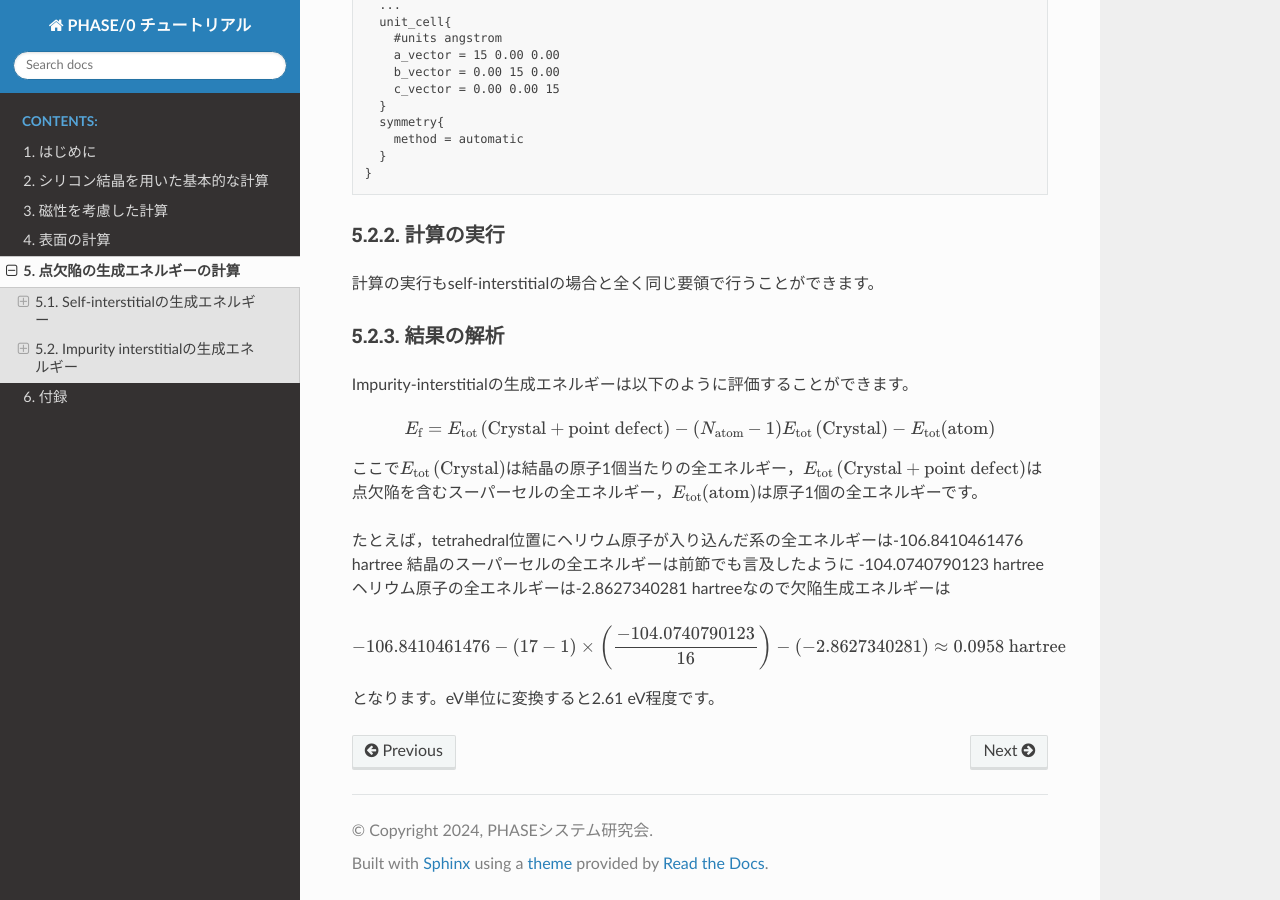
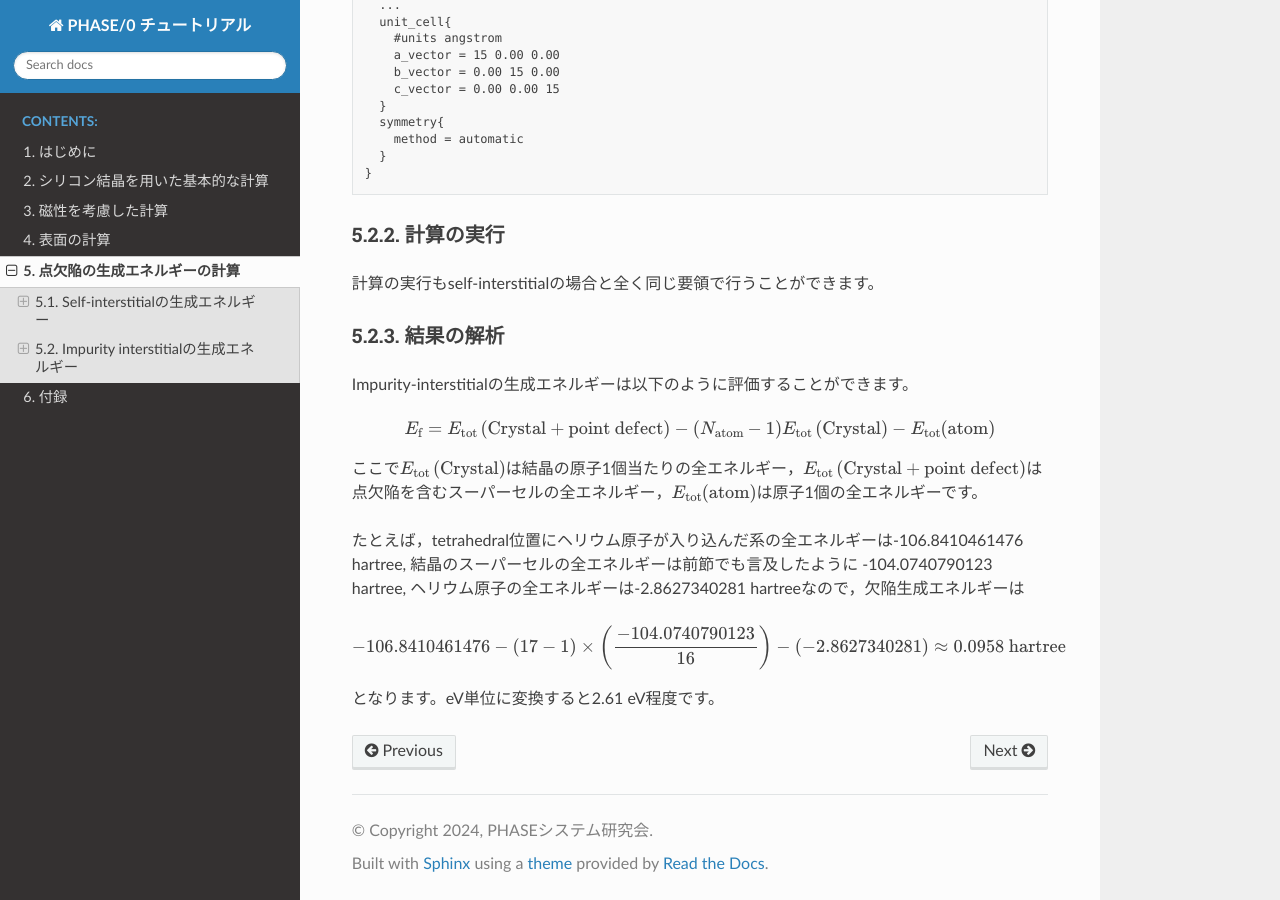
Before and after one commit to Materials-Science-Software-Consortium/phase0_tutorial_wsl, a Sphinx documentation site: the page built from source/defect.rst, in a window 1280 px wide and 900 px high, scrolled down 3125 px. Built offline with Sphinx 7.4.7 and the Read the Docs theme 2.0.0, drawn with Linux system fonts in a browser that asks for light colours.

Commit message:
欠陥の例題を少し修正

```diff
--- a/source/defect.rst
+++ b/source/defect.rst
@@ -144,7 +144,7 @@ Impurity-interstitialの生成エネルギーは以下のように評価する
 
 ここで\ :math:`E_{\text{tot}}\left( \text{Crystal} \right)`\ は結晶の原子1個当たりの全エネルギー，\ :math:`E_{\text{tot}}\left( \text{Crystal} + \text{point defect} \right)`\ は点欠陥を含むスーパーセルの全エネルギー，\ :math:`E_{\text{tot}}(\text{atom})`\ は原子1個の全エネルギーです。
 
-たとえば，tetrahedral位置にヘリウム原子が入り込んだ系の全エネルギーは-106.8410461476 hartree 結晶のスーパーセルの全エネルギーは前節でも言及したように -104.0740790123 hartreeヘリウム原子の全エネルギーは-2.8627340281 hartreeなので欠陥生成エネルギーは
+たとえば，tetrahedral位置にヘリウム原子が入り込んだ系の全エネルギーは-106.8410461476 hartree, 結晶のスーパーセルの全エネルギーは前節でも言及したように -104.0740790123 hartree, ヘリウム原子の全エネルギーは-2.8627340281 hartreeなので，欠陥生成エネルギーは
 
 .. math:: - 106.8410461476 - \left( 17 - 1 \right) \times \left( \frac{- 104.0740790123}{16} \right) - ( - 2.8627340281) \approx 0.0958\ \text{hartree}
 
```
